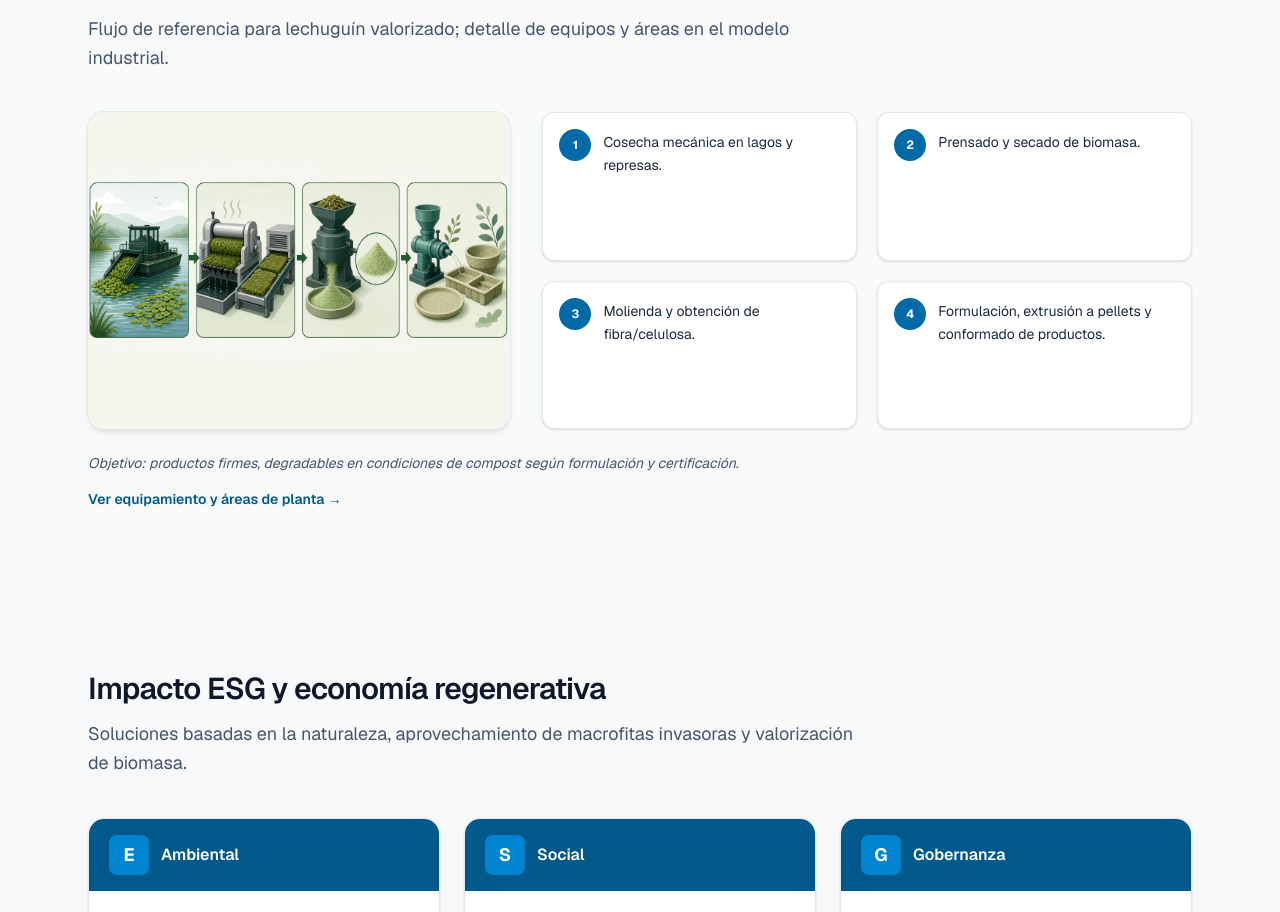
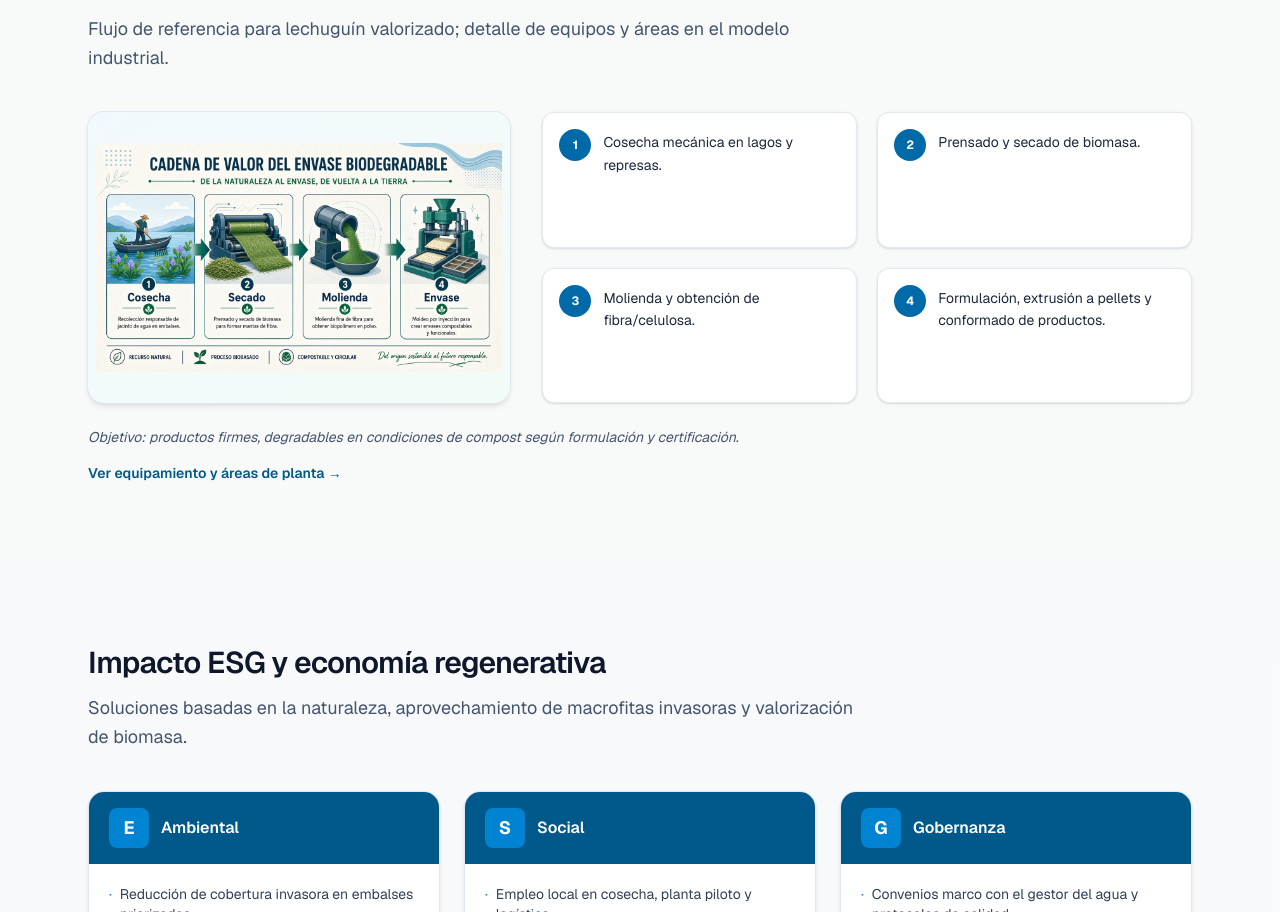
Before and after one commit to samisaac33/biolechuguin-ec, a Next.js app: page / in a window 1280 px wide. Shown: the part 3148-4060 px from the top of the page. Built offline with nearby package versions, Linux system fonts and the light colour scheme.

Commit message:
Renovar infografía de cadena de valor con estilo editorial
- Nueva ilustración plana premium con pasos Cosecha a Envase
- object-contain y fondo suave para lectura en móvil

Co-authored-by: samisaac33 <samisaac33@users.noreply.github.com>

```diff
--- a/src/components/LandingSections.tsx
+++ b/src/components/LandingSections.tsx
@@ -135,7 +135,8 @@ export function ProcessSection() {
         <Reveal className="lg:col-span-2">
           <StockImage
             photo={media.process}
-            className="aspect-[4/3] w-full rounded-2xl shadow-md ring-1 ring-slate-200"
+            className="aspect-[4/3] w-full rounded-2xl bg-gradient-to-br from-sky-50/80 to-emerald-50/40 shadow-md ring-1 ring-slate-200 sm:aspect-[16/11]"
+            imageClassName="object-contain object-center p-1 sm:p-2"
             sizes="(max-width: 1024px) 100vw, 360px"
           />
         </Reveal>
--- a/src/content/media.ts
+++ b/src/content/media.ts
@@ -30,7 +30,7 @@ export const media = {
   },
   process: {
     src: "/illustrations/cadena-valor-resumen.jpg",
-    alt: "Ilustración conceptual de la cadena de valor: cosecha, secado, molienda y producto",
+    alt: "Infografía de la cadena de valor del envase biodegradable: cosecha en embalse, secado de biomasa, molienda y conformado de envases compostables",
     credit: "Ilustración IA (referencia conceptual)",
     creditUrl: "#proceso",
   },
```
Also changed, not shown: public/illustrations/cadena-valor-resumen.jpg.
